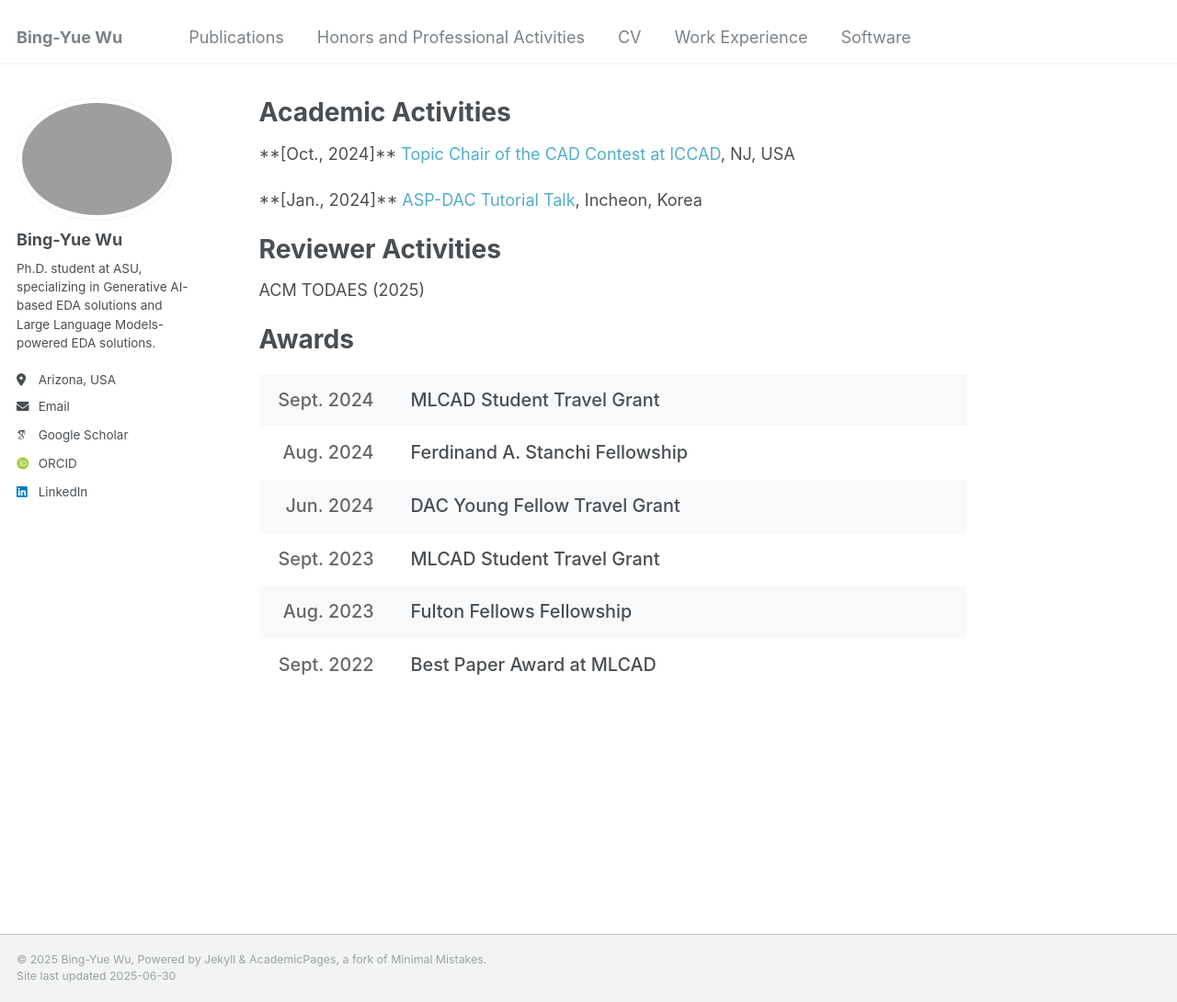
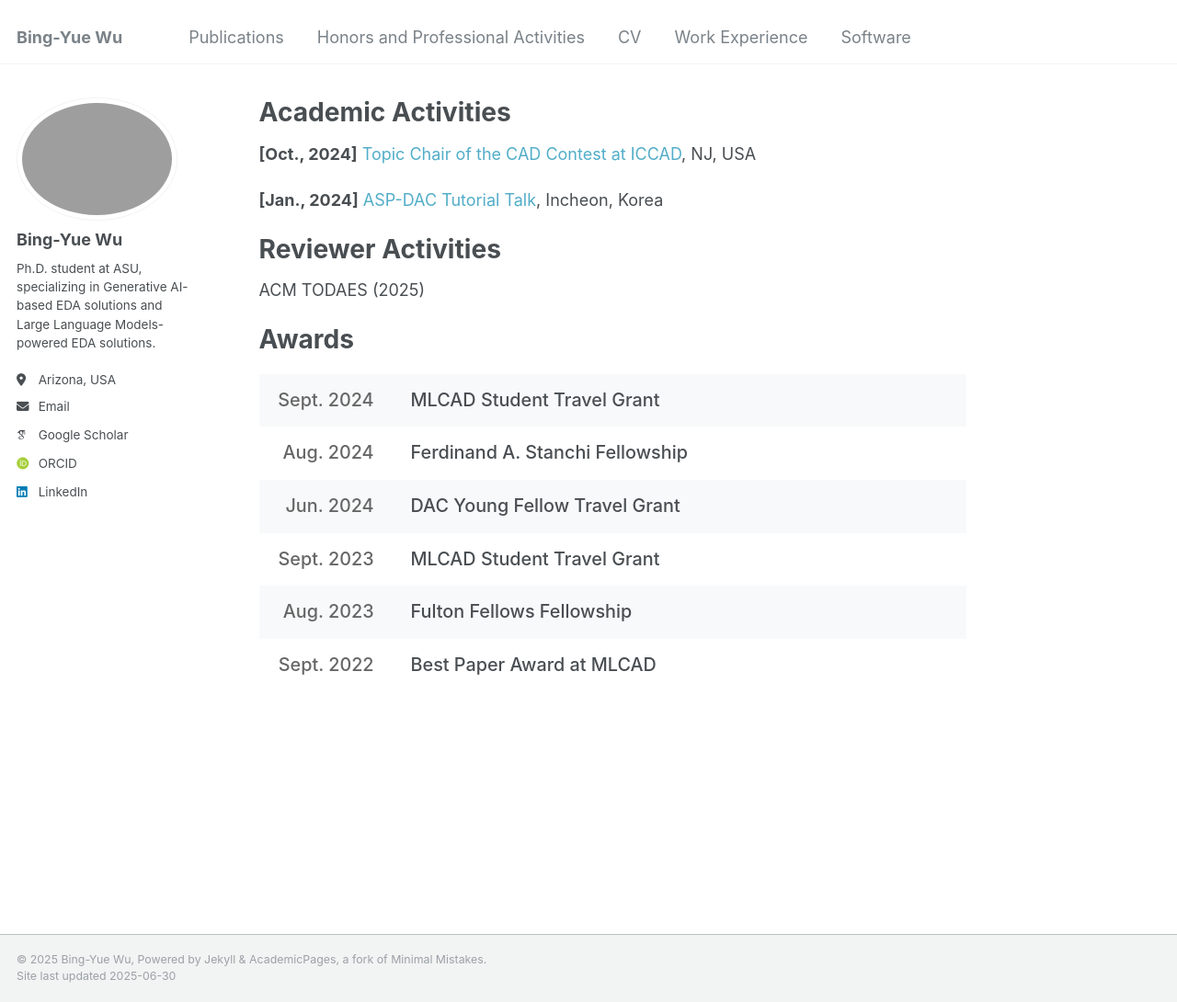
Before and after one commit to bingyuew/bingyuew.github.io, a Jekyll site: the page built from _pages/talks.html, in a window 1280 px wide and 1090 px high. Shown: the whole window at 92% size. Built offline with Jekyll 4.4.1, drawn with Linux system fonts in a browser that asks for light colours; some web fonts are replaced.

Commit message:
update about
Signed-off-by: 吳秉曜 <wubingyao@MacBook-bro.local>

```diff
--- a/_pages/talks.html
+++ b/_pages/talks.html
@@ -5,8 +5,8 @@ author_profile: true
 ---
 <h1>Academic Activities</h1>
 
-<p>**[Oct., 2024]** <a href="https://bingyuew.github.io/talks/2024-10-31-iccad" style="text-decoration: none;">Topic Chair of the CAD Contest at ICCAD</a>, NJ, USA</p>
-<p>**[Jan., 2024]** <a href="https://bingyuew.github.io/talks/2024-01-22-aspdac" style="text-decoration: none;">ASP-DAC Tutorial Talk</a>, Incheon, Korea</p>
+<p><strong>[Oct., 2024]</strong> <a href="https://bingyuew.github.io/talks/2024-10-31-iccad" style="text-decoration: none;">Topic Chair of the CAD Contest at ICCAD</a>, NJ, USA</p>
+<p><strong>[Jan., 2024]</strong> <a href="https://bingyuew.github.io/talks/2024-01-22-aspdac" style="text-decoration: none;">ASP-DAC Tutorial Talk</a>, Incheon, Korea</p>
 
 <h1>Reviewer Activities</h1>
 
```
